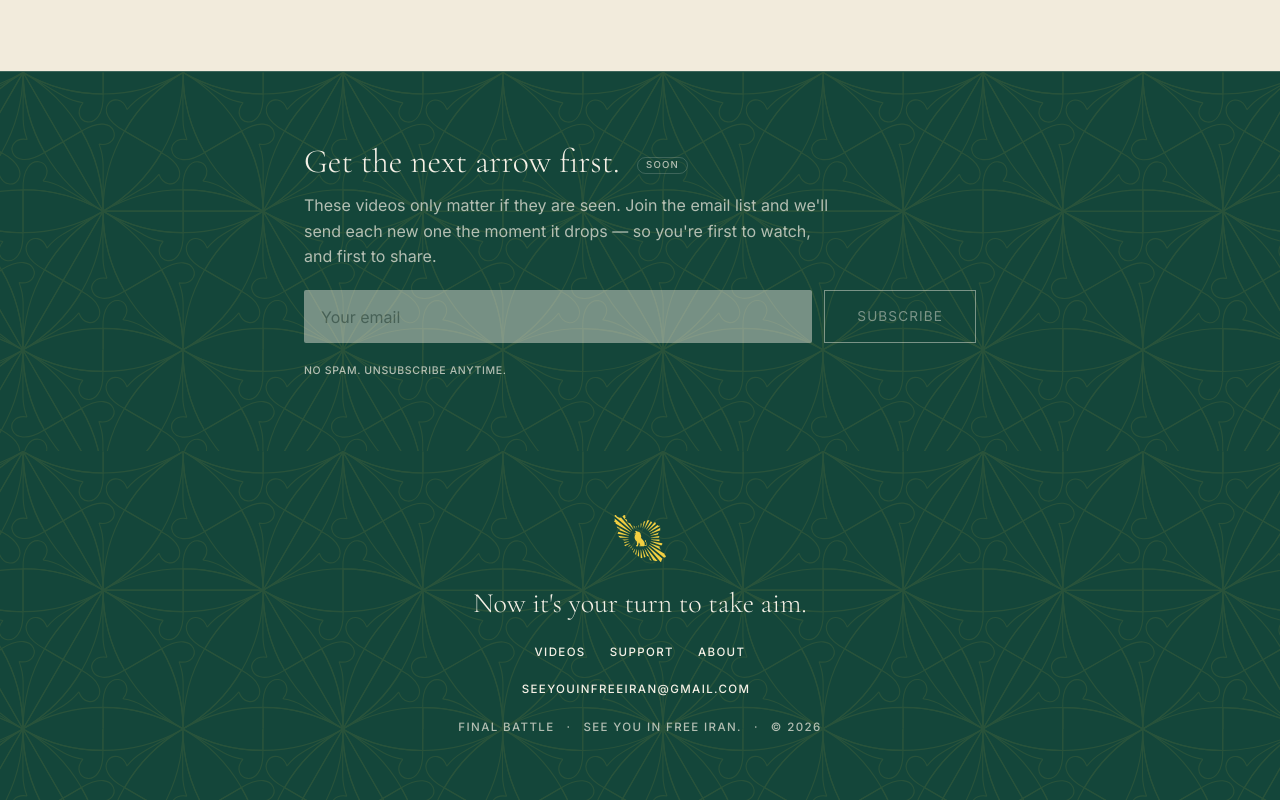
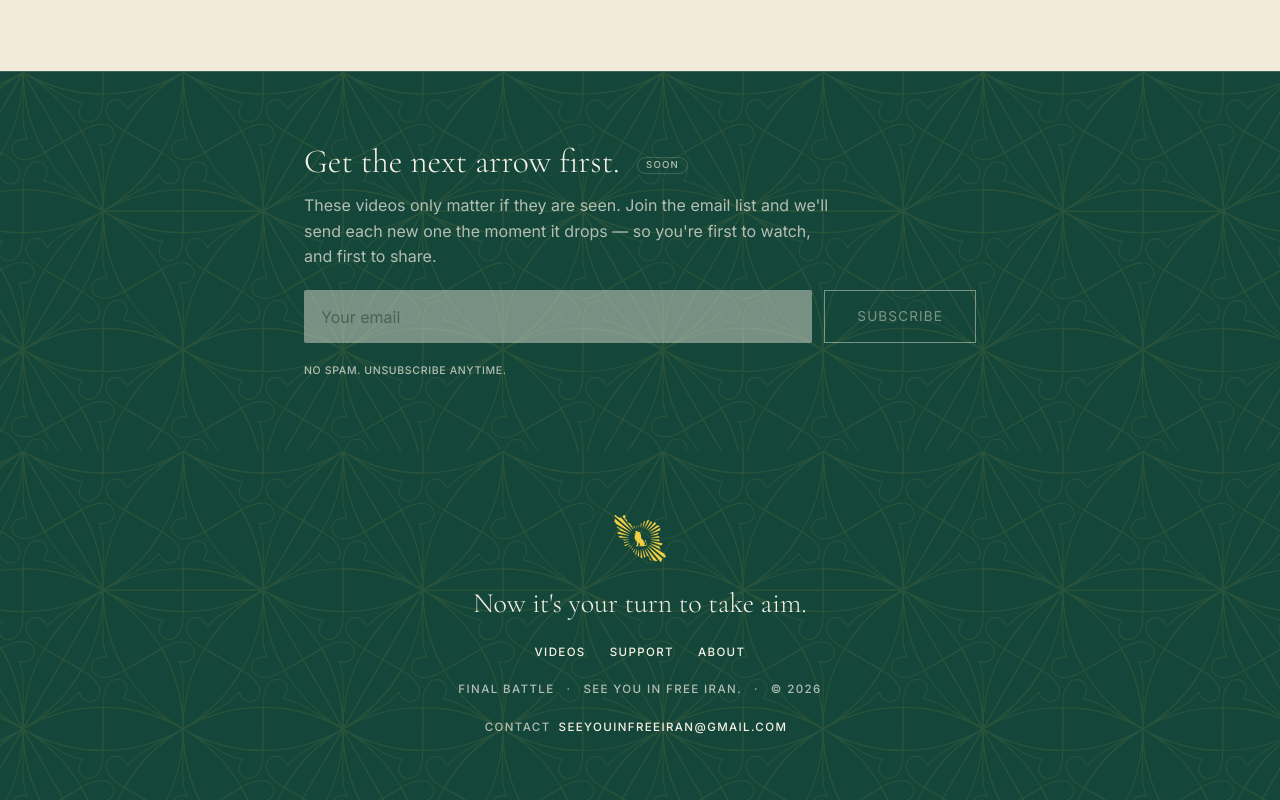
Before and after one commit to ianmbloom/finalbattlewebsite, an Astro site in the folder web/: page / in a window 1280 px wide. Shown: the part 1276-2076 px from the top of the page. Built offline with nearby package versions, Linux system fonts and the light colour scheme; Astro itself is replaced by a stand-in of ours; no server answers; a web font is replaced by a local one.

Commit message:
Move footer contact email to bottom with Contact label
Co-authored-by: Cursor <cursoragent@cursor.com>

```diff
--- a/web/src/components/Footer.astro
+++ b/web/src/components/Footer.astro
@@ -22,7 +22,15 @@ const year = new Date().getFullYear();
       <a href={localizedPath("/support", lang)}>{t("nav.support")}</a>
       <a href={localizedPath("/about", lang)}>{t("nav.about")}</a>
     </nav>
+    <div class="meta label">
+      <a href={localizedPath("/", lang)}>{t("site.name")}</a>
+      <span aria-hidden="true">·</span>
+      <span>{t("footer.rights")}</span>
+      <span aria-hidden="true">·</span>
+      <span>© {year}</span>
+    </div>
     <p class="contact label">
+      <span class="contact-label">Contact</span>
       <button
         type="button"
         class="copy-email"
@@ -32,13 +40,6 @@ const year = new Date().getFullYear();
         <span class="copy-email-status" aria-hidden="true"></span>
       </button>
     </p>
-    <div class="meta label">
-      <a href={localizedPath("/", lang)}>{t("site.name")}</a>
-      <span aria-hidden="true">·</span>
-      <span>{t("footer.rights")}</span>
-      <span aria-hidden="true">·</span>
-      <span>© {year}</span>
-    </div>
   </div>
 </footer>
 
@@ -87,7 +88,16 @@ const year = new Date().getFullYear();
     margin: 0;
   }
   .contact {
+    display: flex;
+    flex-wrap: wrap;
+    align-items: baseline;
+    justify-content: center;
+    gap: 0.5rem;
     margin: 0;
+    color: var(--bar-muted);
+  }
+  .contact-label {
+    text-transform: uppercase;
   }
   .copy-email {
     display: inline-flex;
```
